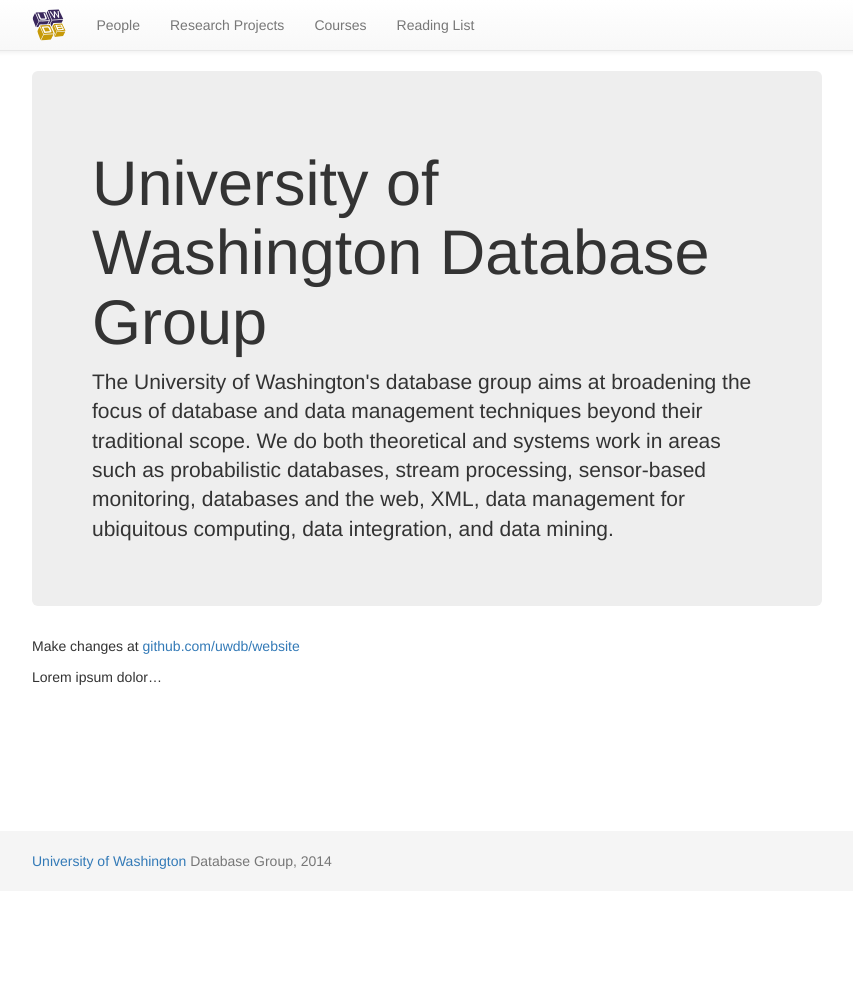
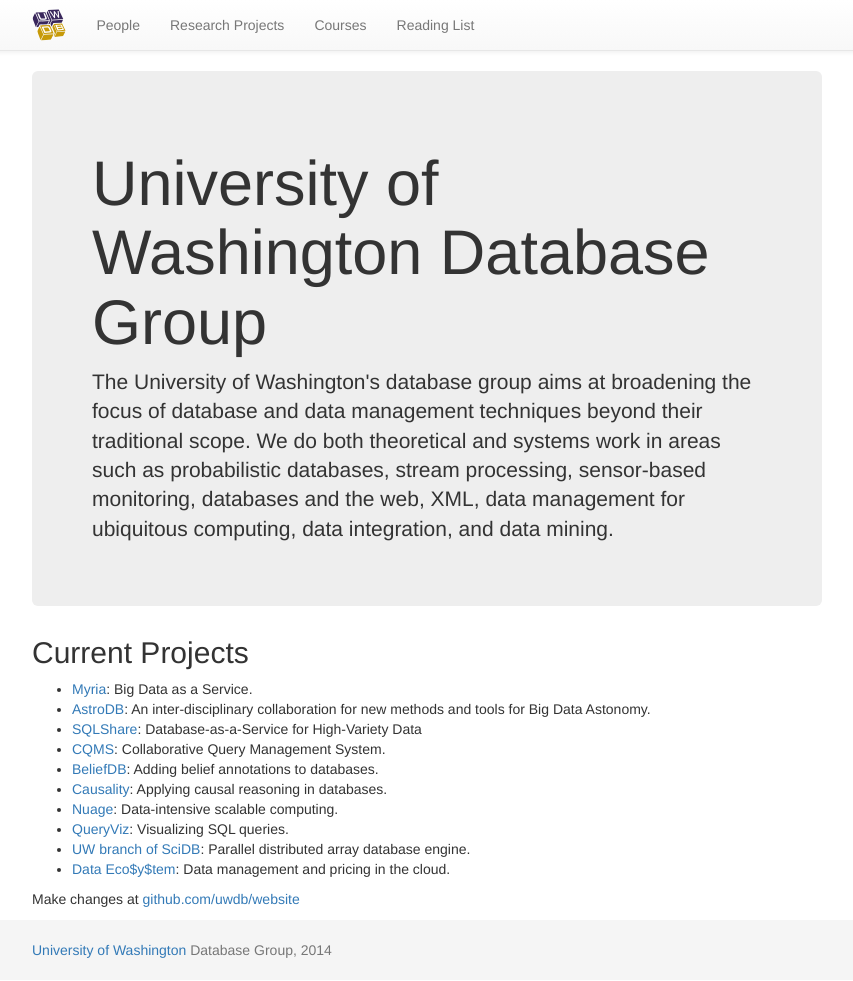
Before and after one commit to uwdb/website, a Jekyll site: the page built from index.markdown, in a window 1280 px wide. Shown: the whole page, without its empty margins (213-1066 px from the left). Built offline with Jekyll 4.4.1, drawn with Linux system fonts in a browser that asks for light colours; nearby versions of some CDN libraries; Markdown is read by kramdown in place of the engine named in the settings; before the commit the page ends 900 px from its top, so only the background shows below that.

Commit message:
Update index.markdown
add current projects.

```diff
--- a/index.markdown
+++ b/index.markdown
@@ -13,6 +13,19 @@
 	</p>
 </div>
 
+## Current Projects
+
+* [Myria](myria.cs.washington.edu): Big Data as a Service.
+* [AstroDB](db.cs.washington.edu/astrodb/): An inter-disciplinary collaboration for new methods and tools for Big Data Astonomy.
+* [SQLShare](escience.washington.edu/sqlshare): Database-as-a-Service for High-Variety Data
+* [CQMS](cqms.cs.washington.edu/CQMS.html): Collaborative Query Management System.
+* [BeliefDB](db.cs.washington.edu/beliefDB/): Adding belief annotations to databases.
+* [Causality](people.cs.umass.edu/~ameli/projects/causality/): Applying causal reasoning in databases.
+* [Nuage](db.cs.washington.edu/nuage/): Data-intensive scalable computing.
+* [QueryViz](queryviz.com): Visualizing SQL queries.
+* [UW branch of SciDB](scidb.cs.washington.edu): Parallel distributed array database engine.
+* [Data Eco$y$tem](cloud-data-pricing.cs.washington.edu): Data management and pricing in the cloud.
+
+
+
 Make changes at [github.com/uwdb/website](https://github.com/uwdb/website)
-
-Lorem ipsum dolor...
```
